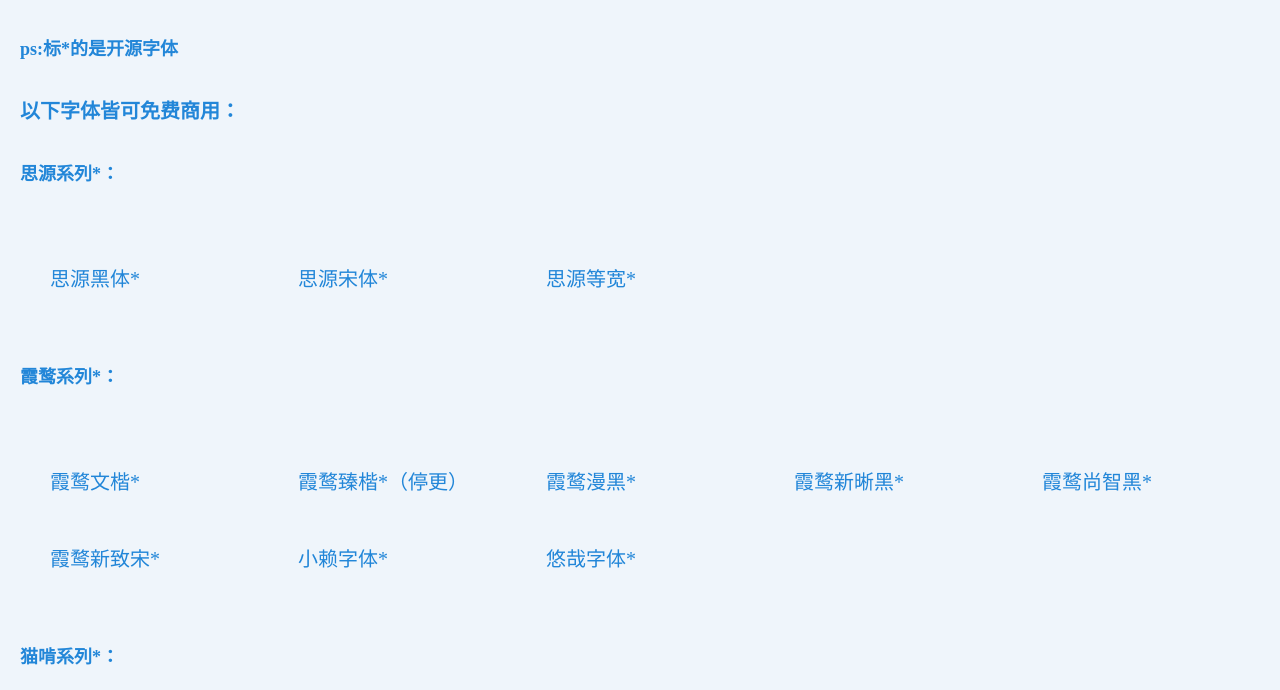
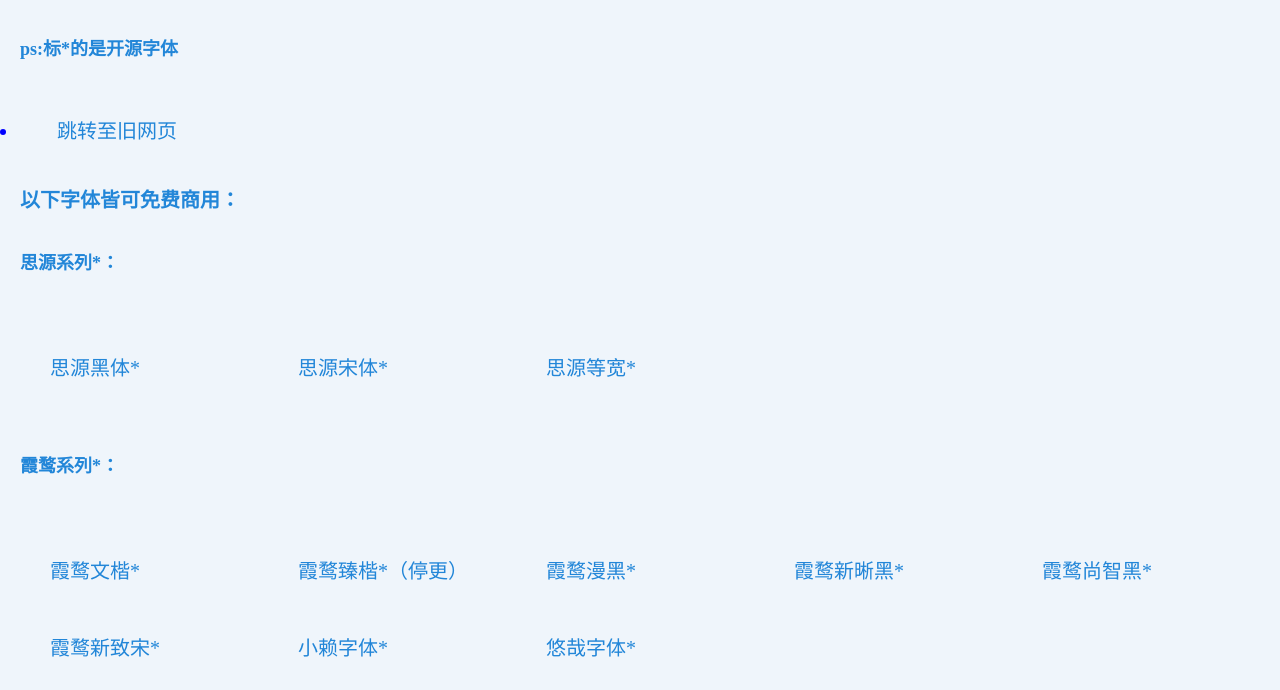
Before and after one commit to xbcen/xbcen.github.io, a plain HTML site: page fontn.html in a window 1280 px wide. Shown: the part 110-800 px from the top of the page. Drawn offline with Linux system fonts and the light colour scheme.

Commit message:
fontn.html

```diff
--- a/font.html
+++ b/fontn.html
@@ -136,6 +136,7 @@ width: 20%;
 <h1>开源&可商用字体合集</h1>
 <h2>ps:标*的是开源字体</h2>
 <div id="cen"></div>
+<li><a href="fonto.html" target="_blank">跳转至旧网页</a></li>
 <h3>以下字体皆可免费商用：</h3>
 <h2>思源系列*：</h2>
 <ul>
```
